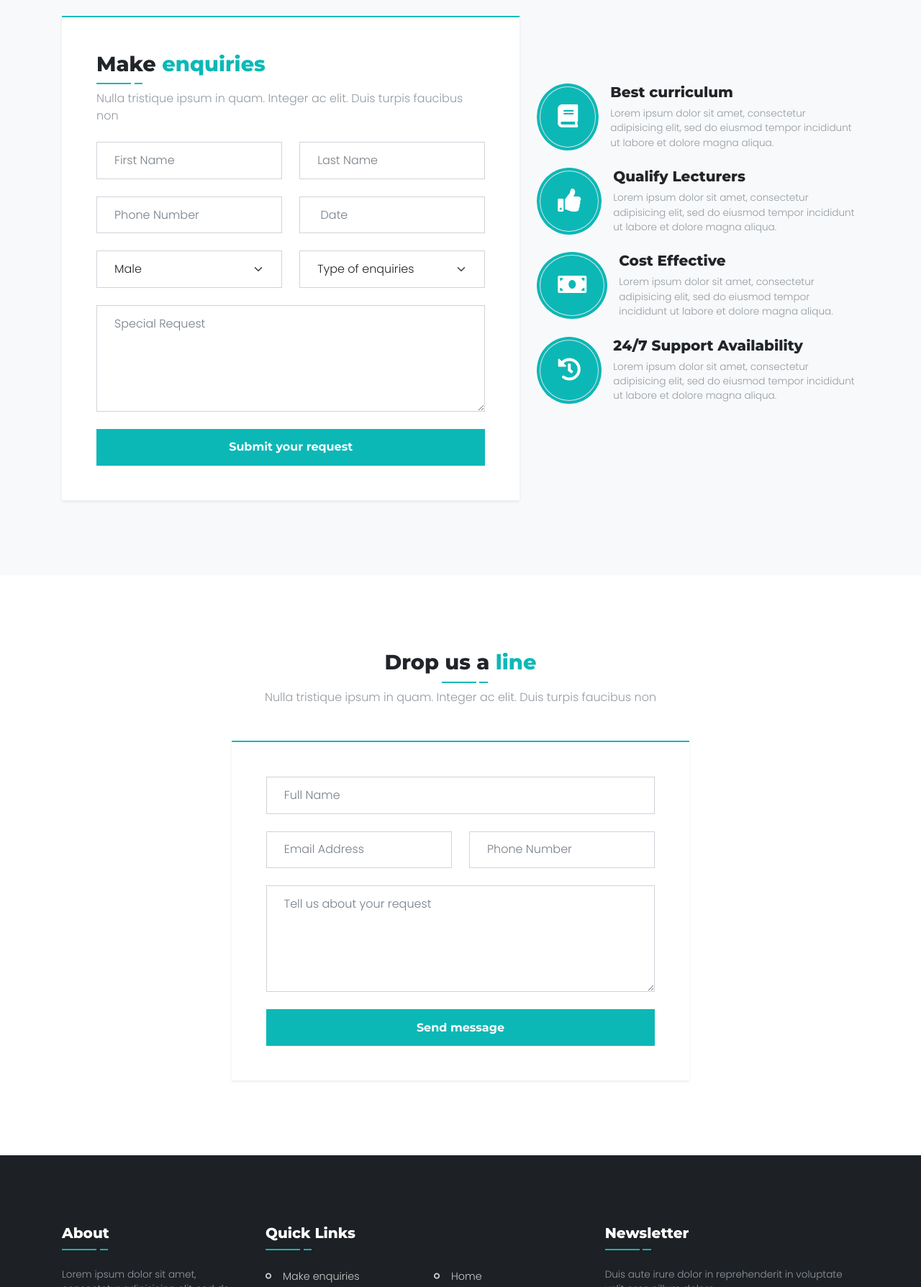
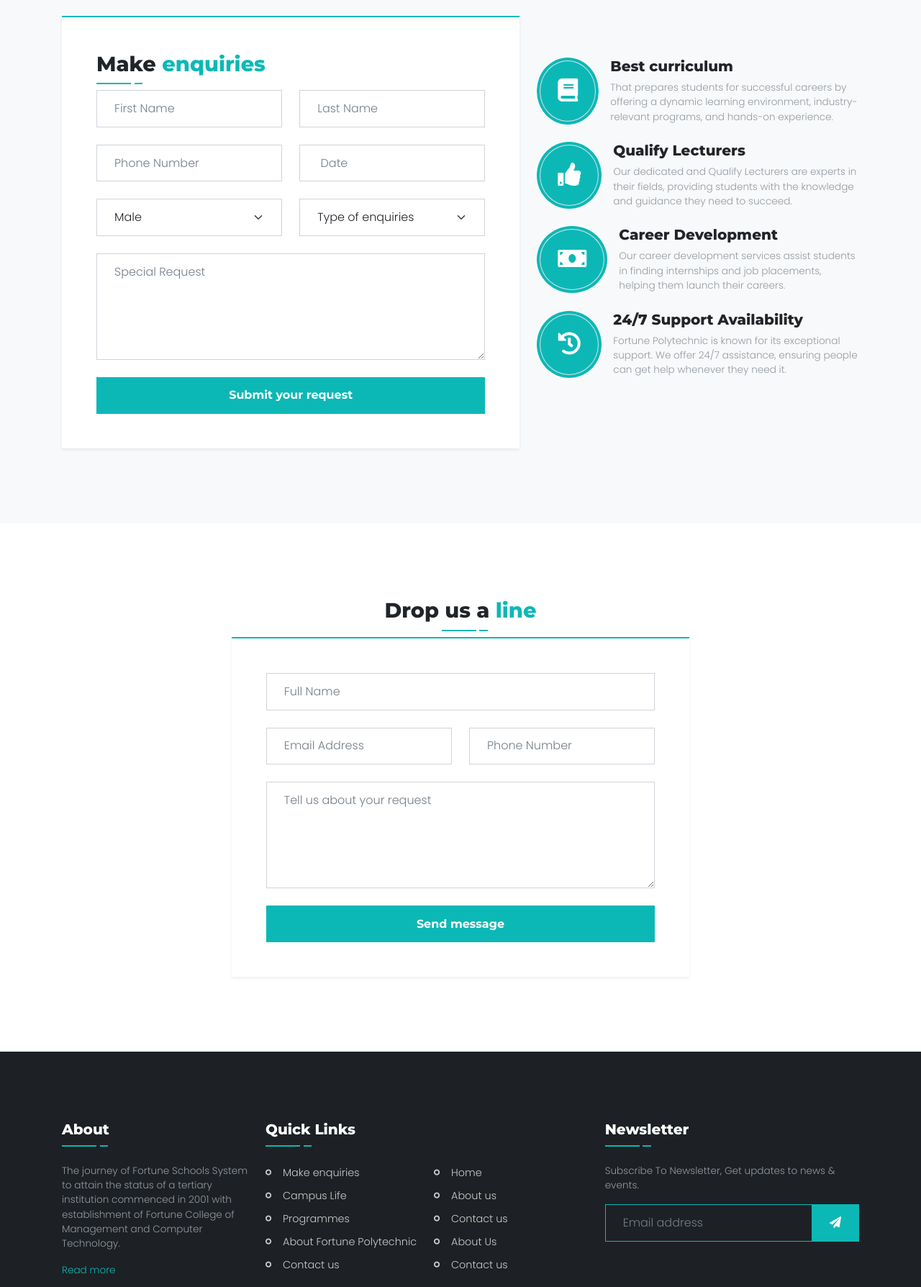
Before and after one commit to blisscom/fortunepoly, a plain HTML site: page contact.html in a window 1280 px wide. Shown: the part 990-2778 px from the top of the page at 72% size. Drawn offline with nearby package versions, Linux system fonts and the light colour scheme.

Commit message:
lastest update

```diff
--- a/contact.html
+++ b/contact.html
@@ -133,7 +133,7 @@
             <div class="card border-0 shadow-sm">
               <div class="card-body p-5 border-top border-primary border-2">
                 <h2 class="lined">Make <span class="text-primary">enquiries</span></h2>
-                <p class="text-muted mb-4">Nulla tristique ipsum in quam. Integer ac elit. Duis turpis faucibus non</p>
+                <!-- <p class="text-muted mb-4">Nulla tristique ipsum in quam. Integer ac elit. Duis turpis faucibus non</p> -->
                 <form class="make-appointment-form" action="!#">
                   <div class="row gy-4">
                     <div class="col-lg-6">
@@ -182,7 +182,7 @@
                 </div>
                 <div class="ms-3">
                   <h3 class="h5">Best curriculum</h3>
-                  <p class="text-muted text-sm mb-0">Lorem ipsum dolor sit amet, consectetur adipisicing elit, sed do eiusmod tempor incididunt ut labore et dolore magna aliqua.</p>
+                  <p class="text-muted text-sm mb-0">That prepares students for successful careers by offering a dynamic learning environment, industry-relevant programs, and hands-on experience.</p>
                 </div>
               </li>
               <li class="d-flex align-items-center pb-4">
@@ -191,7 +191,7 @@
                 </div>
                 <div class="ms-3">
                   <h3 class="h5">Qualify Lecturers</h3>
-                  <p class="text-muted text-sm mb-0">Lorem ipsum dolor sit amet, consectetur adipisicing elit, sed do eiusmod tempor incididunt ut labore et dolore magna aliqua.</p>
+                  <p class="text-muted text-sm mb-0">Our dedicated and Qualify Lecturers are experts in their fields, providing students with the knowledge and guidance they need to succeed.</p>
                 </div>
               </li>
               <li class="d-flex align-items-center pb-4">
@@ -199,8 +199,8 @@
                   <div class="p-4 border border-2 border-white rounded-circle"><i class="fas fa-2x fa-money-bill"></i></div>
                 </div>
                 <div class="ms-3">
-                  <h3 class="h5">Cost Effective</h3>
-                  <p class="text-muted text-sm mb-0">Lorem ipsum dolor sit amet, consectetur adipisicing elit, sed do eiusmod tempor incididunt ut labore et dolore magna aliqua.</p>
+                  <h3 class="h5">Career Development</h3>
+                  <p class="text-muted text-sm mb-0">Our career development services assist students in finding internships and job placements, helping them launch their careers.</p>
                 </div>
               </li>
               <li class="d-flex align-items-center pb-4">
@@ -209,7 +209,7 @@
                 </div>
                 <div class="ms-3">
                   <h3 class="h5">24/7 Support Availability</h3>
-                  <p class="text-muted text-sm mb-0">Lorem ipsum dolor sit amet, consectetur adipisicing elit, sed do eiusmod tempor incididunt ut labore et dolore magna aliqua.</p>
+                  <p class="text-muted text-sm mb-0"> Fortune Polytechnic is known for its exceptional support. We offer 24/7 assistance, ensuring people can get help whenever they need it.</p>
                 </div>
               </li>
             </ul>
@@ -221,7 +221,7 @@
     <section>
       <div class="container text-center">
         <h2 class="lined lined-center">Drop us a <span class="text-primary">line</span></h2>
-        <p class="text-muted mb-5">Nulla tristique ipsum in quam. Integer ac elit. Duis turpis faucibus non</p>
+        <!-- <p class="text-muted mb-5">Nulla tristique ipsum in quam. Integer ac elit. Duis turpis faucibus non</p> -->
         <div class="row">
           <div class="col-lg-7 mx-auto">
             <div class="card border-0 shadow-sm">
@@ -256,8 +256,8 @@
         <div class="row gy-4">
           <div class="col-lg-3">
             <h2 class="h5 lined text-white mb-4">About</h2>
-            <p class="text-muted text-sm">Lorem ipsum dolor sit amet, consectetur adipisicing elit, sed do eiusmod tempor incididunt ut labore et dolore.</p>
-            <p class="text-muted text-sm">Duis aute irure dolor in reprehenderit in voluptate velit esse cillum dolore.</p>
+            <p class="text-muted text-sm"> The journey of Fortune Schools System to attain the status of a tertiary institution commenced in 2001 with establishment of Fortune College of Management and Computer Technology.</p>
+            <p class="text-muted text-sm"> <a href="about.html"> Read more</a> </p>
             <ul class="list-inline mb-0">
               <li class="list-inline-item"><a class="social-link" href="#!"><i class="fab fa-facebook-f"></i></a></li>
               <li class="list-inline-item"><a class="social-link" href="#!"><i class="fab fa-twitter"></i></a></li>
@@ -286,7 +286,7 @@
           </div>
           <div class="col-lg-4">
             <h2 class="h5 text-white lined mb-4">Newsletter</h2>
-            <p class="text-muted text-sm">Duis aute irure dolor in reprehenderit in voluptate velit esse cillum dolore.</p>
+            <p class="text-muted text-sm"> Subscribe To Newsletter, Get updates to news & events.</p>
             <div class="input-group mb-3">
               <input class="form-control text-muted bg-none border-primary" type="text" placeholder="Email address" aria-label="Recipient's username" aria-describedby="button-addon2">
               <button class="btn btn-primary" id="button-addon2" type="button"><i class="fas fa-paper-plane"></i></button>
```
Also changed, not shown: about.html (+5 -5 lines), custom.css (added, +9 -0 lines), index.html (+56 -10 lines), img/fortuneflyer.jpeg (added), img/fortunegate2.jpg (added), img/fortunepavilion1.jpg (added), img/profss.jpg (added), 1 other file.
